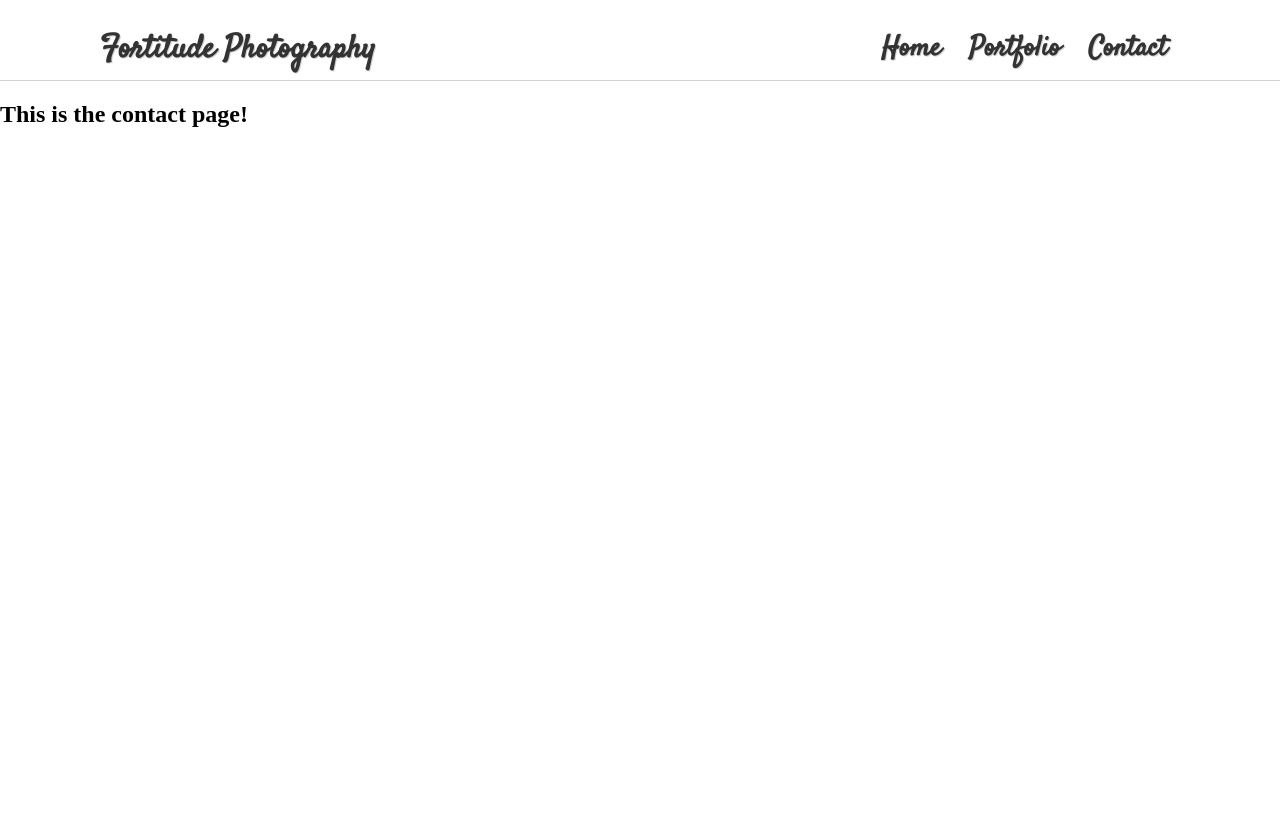
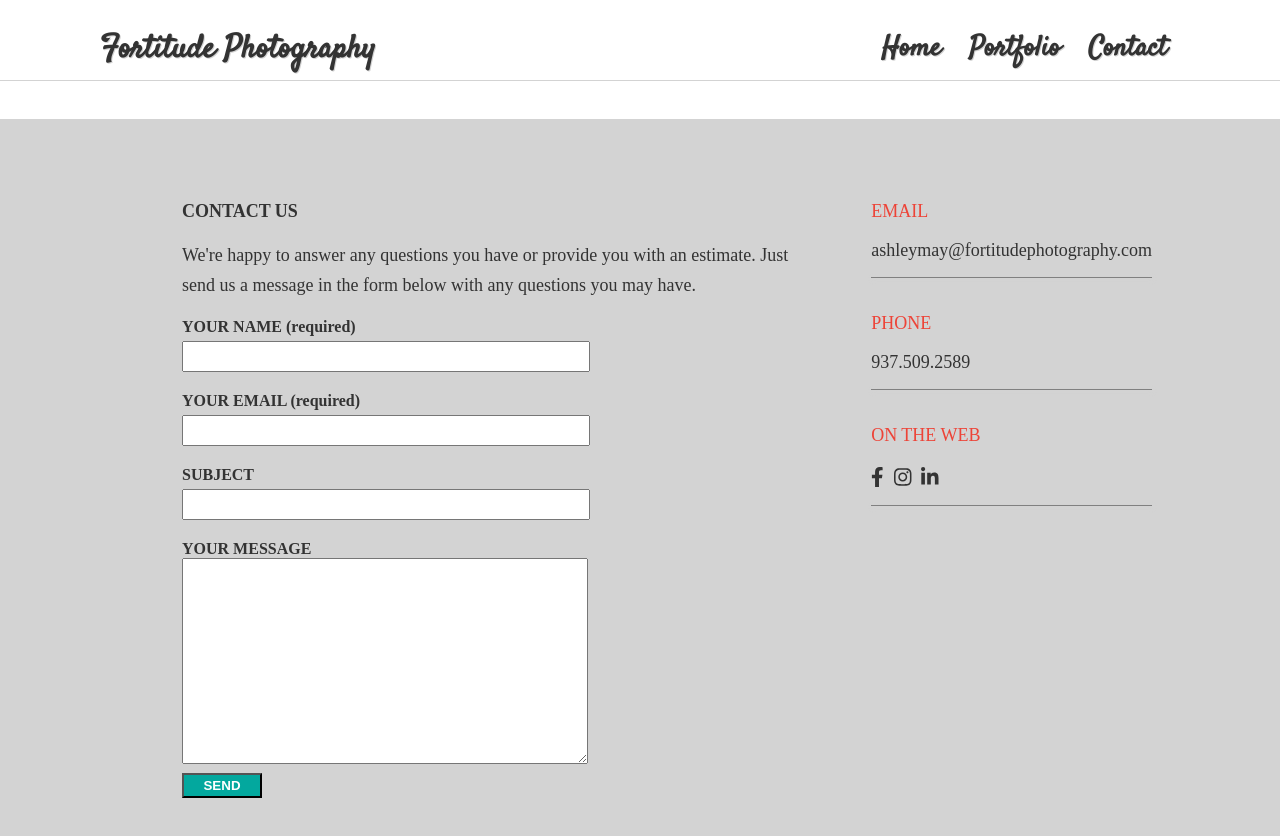
Before and after one commit to Raymond-Cox/fortitude-react, a React (Create React App) app: page /contact in a window 1280 px wide. Shown: the top 836 px of the page. Before the commit the page ends 800 px from the top, so only its background shows below. Built offline with nearby package versions, Linux system fonts and the light colour scheme.

Commit message:
Contact Page
-Cleaned up a few files that were redundant
-Added Contact Page
-Fleshed out Contact page content
-began styling Contact page

```diff
--- a/package.json
+++ b/package.json
@@ -3,6 +3,10 @@
   "version": "0.1.0",
   "private": true,
   "dependencies": {
+    "@fortawesome/fontawesome-svg-core": "^1.2.0-14",
+    "@fortawesome/free-brands-svg-icons": "^5.1.0-11",
+    "@fortawesome/free-solid-svg-icons": "^5.1.0-11",
+    "@fortawesome/react-fontawesome": "0.1.0-11",
     "history": "^4.7.2",
     "react": "^16.4.1",
     "react-dom": "^16.4.1",
--- a/src/App.js
+++ b/src/App.js
@@ -2,7 +2,10 @@ import React from 'react';
 import './App.css';
 import Main from './Routing/Main.js';
 import Nav from './Components/Navbar/Nav.js';
+import { library } from '@fortawesome/fontawesome-svg-core'
+import { fab } from '@fortawesome/free-brands-svg-icons';
 
+library.add(fab)
 const App = () => (
   <div className="App">
     <Nav />
--- a/src/Components/Contact/Contact.js
+++ b/src/Components/Contact/Contact.js
@@ -1,9 +1,56 @@
 import React from 'react';
+import { ContactContainer, ContactForm, ContactInfo } from './style.js';
+import { FontAwesomeIcon } from '@fortawesome/react-fontawesome';
 
 const Contact = () => (
-  <div>
-    <h2>This is the contact page!</h2>
-  </div>
+  <ContactContainer>
+    <ContactForm>
+    <p className="bold">CONTACT US</p>
+    <p className="extraHeight">We're happy to answer any questions you have or provide you with an estimate. Just send us a message in the form below with any questions you may have.</p>
+
+    <form>
+    YOUR NAME (required) <br />
+    <input type="text" name="name" />
+    <br />
+    YOUR EMAIL (required) <br />
+    <input type="email" name="email" />
+    <br />
+    SUBJECT <br />
+    <input type="text" name="subject" />
+    <br />
+    YOUR MESSAGE <br />
+    <textarea name="message">
+    </textarea>
+    <br />
+    <input className="sendButton" type="submit" value="SEND" />
+    </form>
+    </ContactForm>
+
+    <ContactInfo>
+      <p className="header">EMAIL</p>
+      <p>ashleymay@fortitudephotography.com</p>
+      <hr />
+      <p className="header">PHONE</p>
+      <p>937.509.2589</p>
+      <hr />
+      <p className="header">ON THE WEB</p>
+        <div className="socialmedia">
+          <a href="https://www.facebook.com/fortitudephotographyllc/" target="_blank" rel="noopener noreferrer">
+            <FontAwesomeIcon icon={['fab', 'facebook-f']} />
+          </a>
+
+          <a href="https://www.facebook.com/fortitudephotographyllc/" target="_blank" rel="noopener noreferrer">
+            <FontAwesomeIcon icon={['fab', 'instagram']} />
+          </a>
+
+          <a href="https://www.facebook.com/fortitudephotographyllc/" target="_blank" rel="noopener noreferrer">
+            <FontAwesomeIcon icon={['fab', 'linkedin-in']} />
+          </a>
+
+        </div>
+      <hr />
+    </ContactInfo>
+  </ContactContainer>
 );
 
 export default Contact;
--- /dev/null
+++ b/src/Components/Contact/style.js
@@ -0,0 +1,80 @@
+import styled from 'styled-components';
+
+export const ContactContainer = styled.div`
+  display: grid;
+  grid-template-columns: 3fr 1fr;
+  margin-top: 3%;
+  padding: 5% 10%;
+  background-color: lightgrey;
+  color: #333333;
+    .extraHeight {
+      line-height: 30px;
+      margin-top: 0;
+    }
+`;
+
+export const ContactForm = styled.div`
+display: flex;
+flex-direction: column;
+font-size: 18px;
+margin: 0 3em;
+  form {
+    font-weight: bold;
+    font-size: 16px;
+  }
+  .bold {
+    font-weight: bold;
+  }
+  input {
+  height: 25px;
+  width: 400px;
+  margin-top: 5px;
+  margin-bottom: 20px;
+  }
+  textarea {
+    width: 400px;
+    height: 200px;
+  }
+  .sendButton {
+    width: 80px;
+    background-color: #03A89E;
+    color: white;
+    font-weight: bold;
+
+  }
+`
+
+export const ContactInfo = styled.div`
+display: flex;
+flex-direction: column;
+  p {
+    margin-bottom: 0;
+    font-size: 18px;
+  }
+  .header {
+    font-size: 18px;
+    color: #ED4337;
+  }
+  hr {
+    display: block;
+    height: 1px;
+    border: 0;
+    border-top: 1px solid grey;
+    margin: 1em 0em;
+    padding: 0;
+    box-shadow: 1px 1px 5px lightgrey;
+  }
+  .socialmedia {
+    margin-top: 1em;
+    font-size: 20px;
+  }
+  .socialmedia a {
+    padding-right: .5em;
+    color: #333333;
+    transition: .2s color linear;
+
+    :hover {
+      color: #ED4337;
+    }
+  }
+`
--- a/src/Components/Gallery/Gallery.js
+++ /dev/null
@@ -1,15 +0,0 @@
-import React from 'react';
-import { Switch, Route } from 'react-router-dom';
-import FullGallery from './FullGallery.js';
-import { Div } from './style.js';
-
-const Gallery = () => (
-  <Div>
-    <Switch>
-      <Route exact path='/portfolio' component={FullGallery} />
-      <Route path='/portfolio/:name' component={FullGallery} />
-    </Switch>
-  </Div>
-);
-
-export default Gallery;
--- /dev/null
+++ b/src/Components/Gallery/PictureView/PictureGallery.js
@@ -0,0 +1,20 @@
+import React, { Component } from 'react';
+import "react-image-gallery/styles/css/image-gallery.css";
+import ImageGallery from 'react-image-gallery';
+import { TestImg } from './style.js';
+import './galleryFormat.css';
+
+class PictureGallery extends Component {
+
+  render() {
+
+    return (
+      <TestImg>
+      <ImageGallery items={this.props.createImages} />
+      </TestImg>
+    );
+  }
+
+}
+
+export default PictureGallery;
--- a/src/Components/Gallery/PictureView/PictureView.js
+++ b/src/Components/Gallery/PictureView/PictureView.js
@@ -1,7 +1,7 @@
 import React, { Component } from 'react';
 import { ViewContainer, Title } from './style.js';
 import createHistory from "history/createBrowserHistory";
-import MyComponent from './Sample.js';
+import PictureGallery from './PictureGallery.js';
 import Publications from './Publications.js';
 class Pictureview extends Component {
   constructor(props) {
@@ -108,7 +108,7 @@ const ImageGallery = (props) => {
         {props.checkForHomeGallery ? (
           <Publications />
         ) : (
-          <MyComponent createImages={props.createImages} />
+          <PictureGallery createImages={props.createImages} />
         )}
 
     </ViewContainer>
--- a/src/Components/Gallery/PictureView/Sample.js
+++ /dev/null
@@ -1,36 +0,0 @@
-import React, { Component } from 'react';
-import "react-image-gallery/styles/css/image-gallery.css";
-import ImageGallery from 'react-image-gallery';
-import { TestImg } from './style.js';
-import './galleryFormat.css';
-
-// const PREFIX_URL = "https://webdesignbyraymond.com/fortitudephotos/portfolio/";
-class MyComponent extends Component {
-
-  render() {
-    // originalClass: 'test-sizing'
-    // const images = [
-    //   {
-    //     original: `${PREFIX_URL}femalefashion/1.jpg`,
-    //     thumbnail: `${PREFIX_URL}femalefashion/1.jpg`
-    //   },
-    //   {
-    //     original: `${PREFIX_URL}femalefashion/2.jpg`,
-    //     thumbnail: `${PREFIX_URL}femalefashion/2.jpg`
-    //   },
-    //   {
-    //     original: `${PREFIX_URL}malefashion/1.jpg`,
-    //     thumbnail: `${PREFIX_URL}malefashion/1.jpg`
-    //   }
-    // ]
-
-    return (
-      <TestImg>
-      <ImageGallery items={this.props.createImages} />
-      </TestImg>
-    );
-  }
-
-}
-
-export default MyComponent;
--- a/src/Components/Gallery/PictureView/style.js
+++ b/src/Components/Gallery/PictureView/style.js
@@ -7,19 +7,6 @@ export const ViewContainer = styled.div`
   background-color: #1a1a1a;
   min-width: calc(80vw - 32px);
   min-height: calc(100vh - 113px);
-  .picture-grids {
-  display: grid;
-  grid: auto / auto auto auto;
-}
-  .picture-grids div {
-    display: flex;
-    justify-content: center;
-  }
-  .individual-picture img {
-    width: 300px;
-    height: 400px;
-    padding: 1em;
-  }
 `;
 export const Title = styled.p`
   display: flex;
@@ -36,11 +23,4 @@ export const TestImg = styled.div`
   width: 800px;
   border: 1px solid darkgrey;
   box-shadow: 1px 1px 15px white;
-
-  .test-sizing {
-    width: auto;
-    height : auto;
-    max-height: 100%;
-    max-width: 100%;
-  }
 `;
--- a/src/Components/Gallery/style.js
+++ b/src/Components/Gallery/style.js
@@ -1,8 +1,4 @@
 import styled from 'styled-components';
-export const Div = styled.div`
-  margin: 0;
-  padding: 0;
-`;
 
 export const GalleryView = styled.div`
   display: flex;
--- a/src/Routing/Main.js
+++ b/src/Routing/Main.js
@@ -1,14 +1,14 @@
 import React from 'react';
 import { Switch, Route } from 'react-router-dom';
 import Home from '../Components/Landing/Home.js';
-import Gallery from '../Components/Gallery/Gallery.js';
+import FullGallery from '../Components/Gallery/FullGallery.js';
 import Contact from '../Components/Contact/Contact.js';
 
 const Main = () => (
   <div>
     <Switch>
       <Route exact path='/' component={Home} />
-      <Route path='/portfolio' component={Gallery} />
+      <Route path='/portfolio' component={FullGallery} />
       <Route path='/contact' component={Contact} />
     </Switch>
   </div>
```
Also changed, not shown: src/Components/Gallery/IndividualGallery.js (deleted, +0 -9 lines), 1 other file (tests, documents, lock files or other folders).
